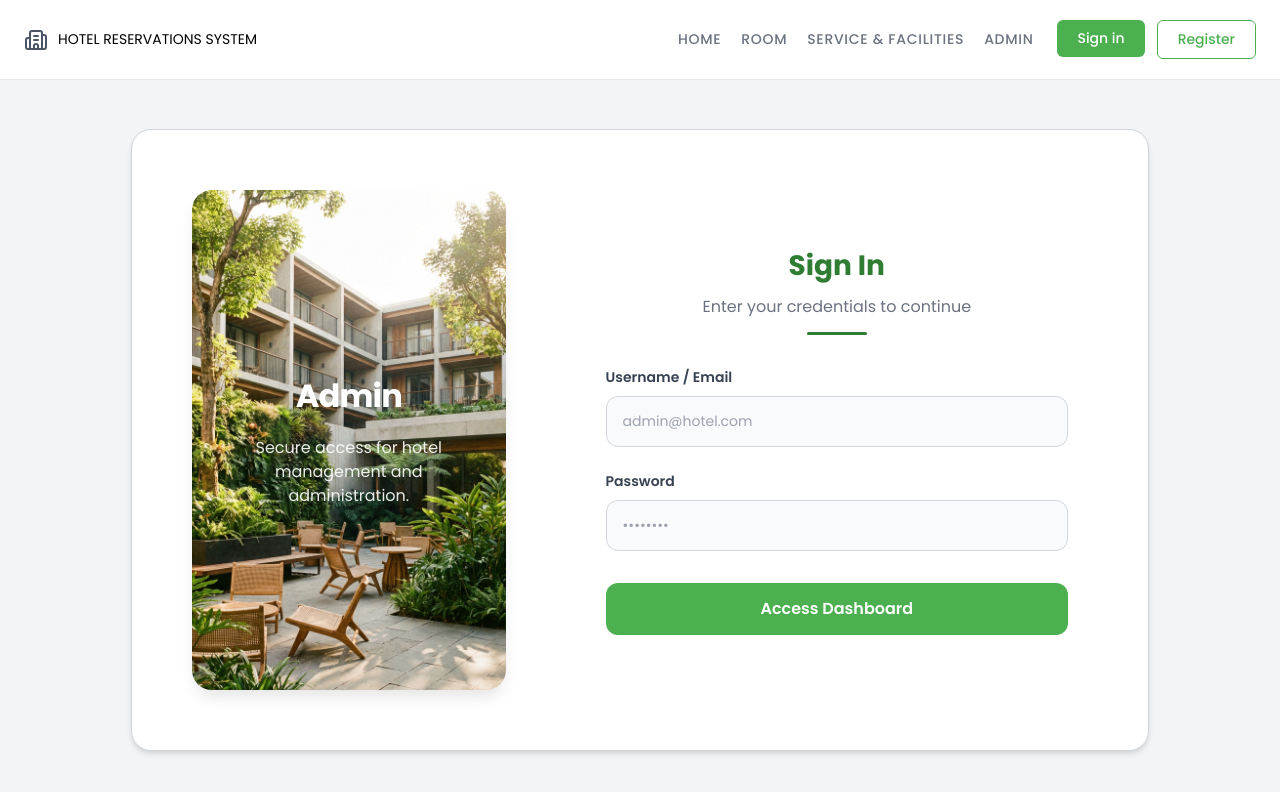
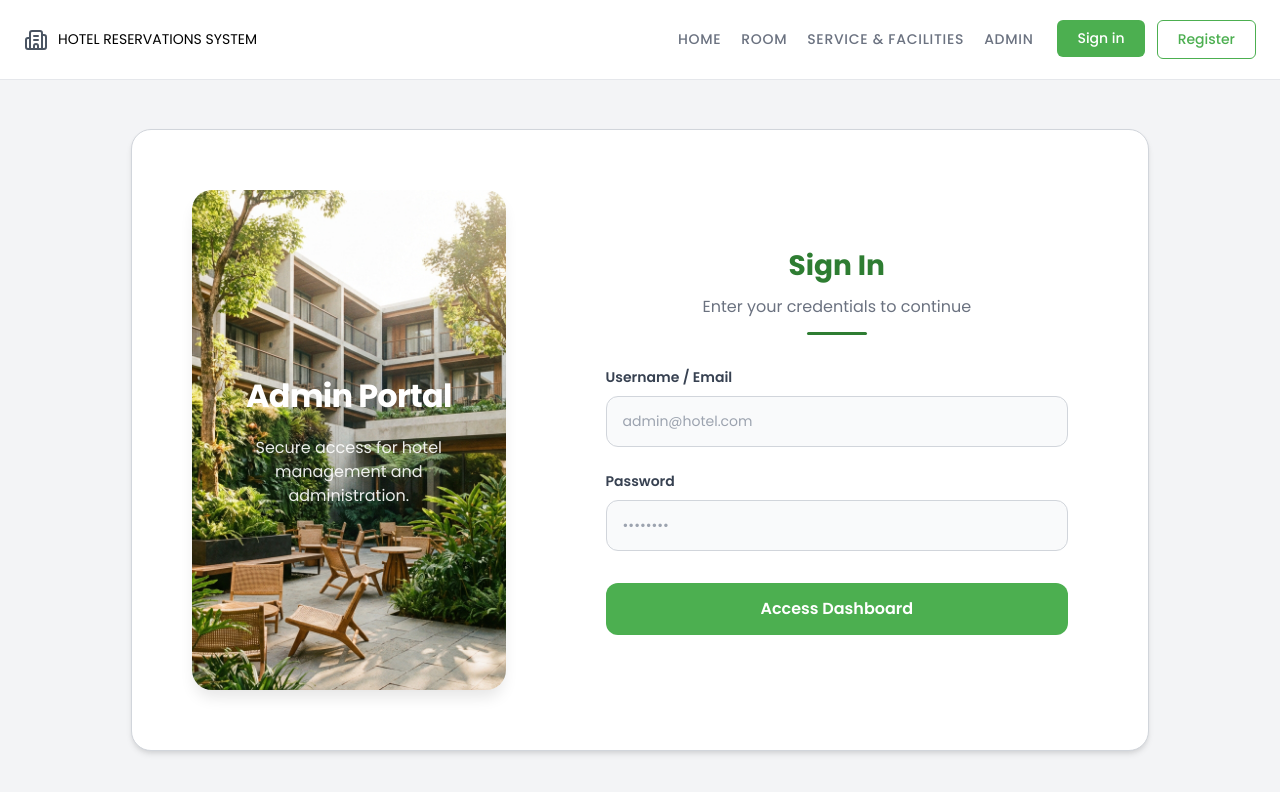
Before and after one commit to mamint007/Hotel-Booking, a Next.js app in the folder apps/hotel-app/: page /admin/login in a window 1280 px wide. Shown: the top 792 px of the page. Built offline with nearby package versions, Linux system fonts and the light colour scheme.

Commit message:
Revers Edit Admin Login Page

```diff
--- a/apps/hotel-app/src/pages/admin/login.tsx
+++ b/apps/hotel-app/src/pages/admin/login.tsx
@@ -260,7 +260,7 @@ export default function AdminLogin() {
                         <Content>
                             {/* Left Side - Gradient & Info */}
                             <GradientSide>
-                                <BrandTitle>Admin</BrandTitle>
+                                <BrandTitle>Admin Portal</BrandTitle>
                                 <BrandSubtitle>
                                     Secure access for hotel management and administration.
                                 </BrandSubtitle>
```
